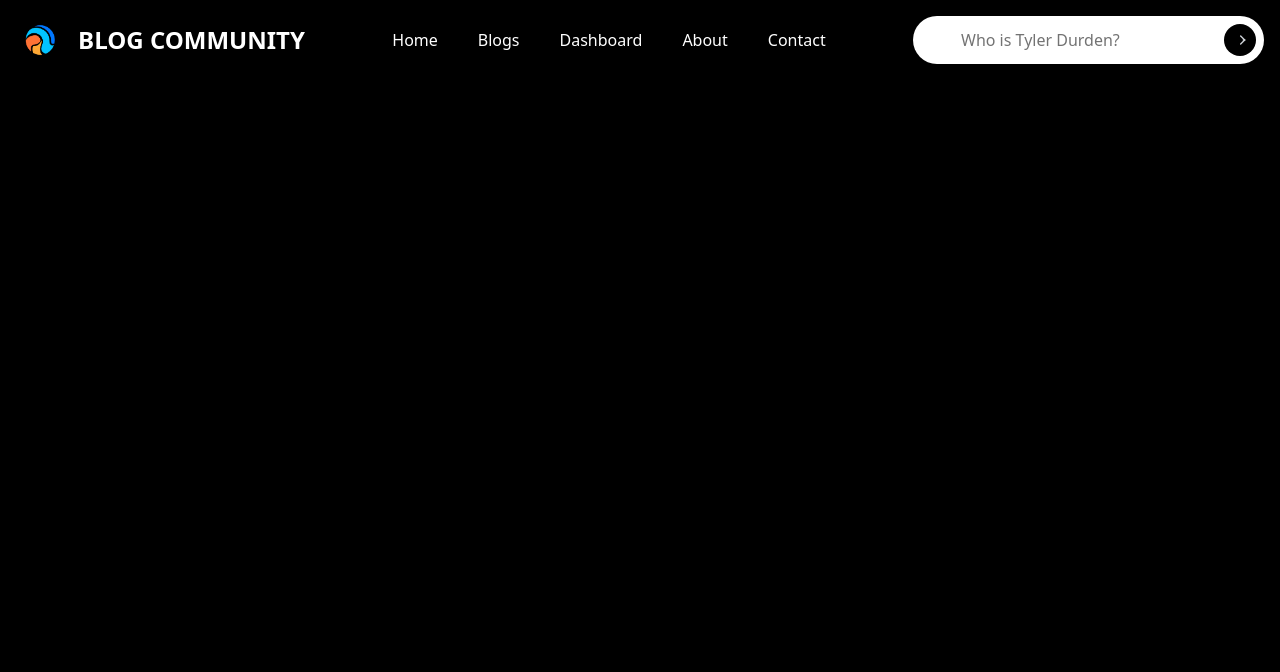
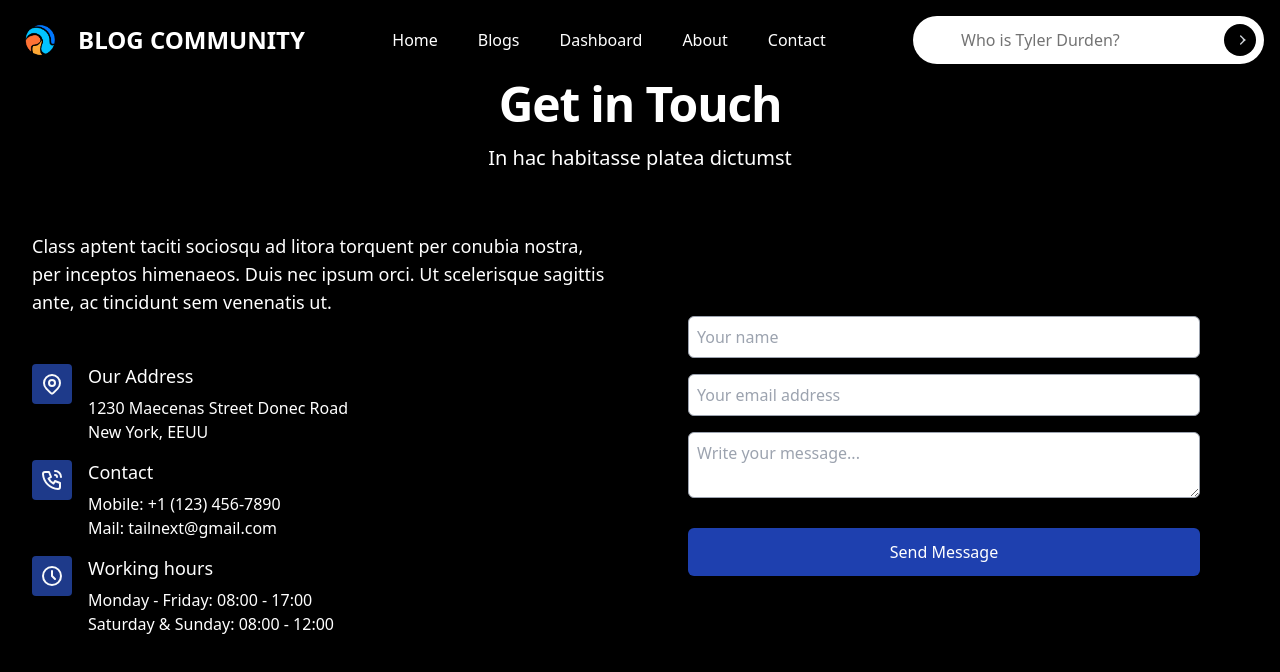
Before and after one commit to sourav0009/BlogApplaction, a Next.js app in the folder client/: page /contact in a window 1280 px wide. Shown: the top 672 px of the page. Built offline with nearby package versions, Linux system fonts and the light colour scheme.

Commit message:
contact page

```diff
--- a/client/app/contact/page.tsx
+++ b/client/app/contact/page.tsx
@@ -1,11 +1,178 @@
-import React from 'react'
+"use client"
+import React from 'react';
+import { useState } from 'react';
+import { toast, ToastContainer } from 'react-toastify';
+import 'react-toastify/dist/ReactToastify.css';
 
-const page = () => {
+const ContactSection = () => {
+
+  const [name, setName] = useState('');
+  const [email, setEmail] = useState('');
+  const [issue, SetIssue] = useState('');
+
+
+
+  const notify = async () => {
+    try {
+      const response = await fetch(`${process.env.NEXT_PUBLIC_DOMAIN}/submitissues`, {
+        method: 'POST',
+        headers: {
+          'Content-Type': 'application/json',
+        },
+        body: JSON.stringify({ name, email, issue }),
+      });
+
+      if (!response.ok) {
+        throw new Error('Failed to take your request ');
+      }
+      toast.success('Issue sent successfully!', {
+        theme: 'dark',
+        autoClose: 3000,
+        hideProgressBar: false,
+        closeOnClick: true,
+        pauseOnHover: true,
+        draggable: true,
+        position: 'top-right'
+      });
+    } catch (error) {
+      console.error('Failed to add comment', error);
+      toast.error('Place Try again!', {
+        theme: 'dark',
+        autoClose: 3000,
+        hideProgressBar: false,
+        closeOnClick: true,
+        pauseOnHover: true,
+        draggable: true,
+        position: 'top-right'
+      });
+    }
+  };
+
   return (
-    <div>
+    <section className=" dark:bg-slate-800" id="contact">
+      <ToastContainer />
+      <div className="mx-auto max-w-7xl px-4 py-16 sm:px-6 lg:px-8 lg:py-20">
+        <div className="mb-4">
+          <div className="mb-6 max-w-3xl text-center sm:text-center md:mx-auto md:mb-12 ">
+            <h2 className="font-heading mb-4 font-bold tracking-tight text-white dark:text-white text-3xl sm:text-5xl">
+              Get in Touch
+            </h2>
+            <p className="mx-auto mt-4 max-w-3xl text-xl  text-white dark:text-slate-400">In hac habitasse platea
+              dictumst
+            </p>
+          </div>
+        </div>
+        <div className="flex items-stretch justify-center">
+          <div className="grid md:grid-cols-2">
+            <div className="h-full pr-6">
+              <p className="mt-3 mb-12 text-lg text-white dark:text-slate-400">
+                Class aptent taciti sociosqu ad
+                litora torquent per conubia nostra, per inceptos himenaeos. Duis nec ipsum orci. Ut scelerisque
+                sagittis ante, ac tincidunt sem venenatis ut.
+              </p>
+              <ul className="mb-6 md:mb-0">
+                <li className="flex">
+                  <div className="flex h-10 w-10 items-center justify-center rounded bg-blue-900 text-gray-50">
+                    <svg xmlns="http://www.w3.org/2000/svg" width="24" height="24" viewBox="0 0 24 24"
+                      fill="none" stroke="currentColor" strokeWidth="2" strokeLinecap="round"
+                      strokeLinejoin="round" className="h-6 w-6">
+                      <path d="M9 11a3 3 0 1 0 6 0a3 3 0 0 0 -6 0"></path>
+                      <path
+                        d="M17.657 16.657l-4.243 4.243a2 2 0 0 1 -2.827 0l-4.244 -4.243a8 8 0 1 1 11.314 0z">
+                      </path>
+                    </svg>
+                  </div>
+                  <div className="ml-4 mb-4">
+                    <h3 className="mb-2 text-lg font-medium leading-6 text-white dark:text-white">Our Address
+                    </h3>
+                    <p className="text-white dark:text-slate-400">1230 Maecenas Street Donec Road</p>
+                    <p className="text-white dark:text-slate-400">New York, EEUU</p>
+                  </div>
+                </li>
+                <li className="flex">
+                  <div className="flex h-10 w-10 items-center justify-center rounded bg-blue-900 text-gray-50">
+                    <svg xmlns="http://www.w3.org/2000/svg" width="24" height="24" viewBox="0 0 24 24"
+                      fill="none" stroke="currentColor" strokeWidth="2" strokeLinecap="round"
+                      strokeLinejoin="round" className="h-6 w-6">
+                      <path
+                        d="M5 4h4l2 5l-2.5 1.5a11 11 0 0 0 5 5l1.5 -2.5l5 2v4a2 2 0 0 1 -2 2a16 16 0 0 1 -15 -15a2 2 0 0 1 2 -2">
+                      </path>
+                      <path d="M15 7a2 2 0 0 1 2 2"></path>
+                      <path d="M15 3a6 6 0 0 1 6 6"></path>
+                    </svg>
+                  </div>
+                  <div className="ml-4 mb-4">
+                    <h3 className="mb-2 text-lg font-medium leading-6 text-white dark:text-white">Contact
+                    </h3>
+                    <p className="text-white dark:text-slate-400">Mobile: +1 (123) 456-7890</p>
+                    <p className="text-white dark:text-slate-400">Mail: tailnext@gmail.com</p>
+                  </div>
+                </li>
+                <li className="flex">
+                  <div className="flex h-10 w-10 items-center justify-center rounded bg-blue-900 text-gray-50">
+                    <svg xmlns="http://www.w3.org/2000/svg" width="24" height="24" viewBox="0 0 24 24"
+                      fill="none" stroke="currentColor" strokeWidth="2" strokeLinecap="round"
+                      strokeLinejoin="round" className="h-6 w-6">
+                      <path d="M3 12a9 9 0 1 0 18 0a9 9 0 0 0 -18 0"></path>
+                      <path d="M12 7v5l3 3"></path>
+                    </svg>
+                  </div>
+                  <div className="ml-4 mb-4">
+                    <h3 className="mb-2 text-lg font-medium leading-6 text-white dark:text-white">Working
+                      hours</h3>
+                    <p className="text-white dark:text-slate-400">Monday - Friday: 08:00 - 17:00</p>
+                    <p className="text-white dark:text-slate-400">Saturday &amp; Sunday: 08:00 - 12:00</p>
+                  </div>
+                </li>
+              </ul>
+            </div>
+            <div className="card h-fit max-w-6xl p-5 md:p-12" id="form">
+              <h2 className="mb-4 text-2xl font-bold">Ready to Get Started?</h2>
+              <form id="contactForm" onSubmit={(e) => {
+                e.preventDefault();
+                notify();
+              }}>
+                <div className="mb-6">
+                  <div className="mx-0 mb-1 sm:mb-4">
+                    <div className="mx-0 mb-1 sm:mb-4">
+                      <label htmlFor="name" className="pb-1 text-xs uppercase tracking-wider"></label>
+                      <input type="text" id="name" autoComplete="given-name" placeholder="Your name"
+                        value={name}
+                        onChange={(e) => setName(e.target.value)}
+                        required
+                        className="mb-2 w-full rounded-md border border-gray-400 py-2 pl-2 pr-4 shadow-md dark:text-gray-300 sm:mb-0"
+                        name="name" />
+                    </div>
+                    <div className="mx-0 mb-1 sm:mb-4">
+                      <label htmlFor="email" className="pb-1 text-xs uppercase tracking-wider"></label>
+                      <input type="email" id="email" autoComplete="email" placeholder="Your email address"
+                        value={email}
+                        onChange={(e) => setEmail(e.target.value)}
+                        required
+                        className="mb-2 w-full rounded-md border border-gray-400 py-2 pl-2 pr-4 shadow-md dark:text-gray-300 sm:mb-0"
+                        name="email" />
+                    </div>
+                  </div>
+                  <div className="mx-0 mb-1 sm:mb-4">
+                    <label htmlFor="textarea" className="pb-1 text-xs uppercase tracking-wider"></label>
+                    <textarea id="textarea" name="textarea" placeholder="Write your message..."
+                      value={issue}
+                      onChange={(e) => SetIssue(e.target.value)}
+                      required
+                      className="mb-2 w-full rounded-md border border-gray-400 py-2 pl-2 pr-4 shadow-md dark:text-gray-300 sm:mb-0"></textarea>
+                  </div>
+                </div>
+                <div className="text-center">
+                  <button type="submit"
+                    className="w-full bg-blue-800 text-white px-6 py-3 font-xl rounded-md sm:mb-0">Send Message</button>
+                </div>
+              </form>
+            </div>
+          </div>
+        </div>
+      </div>
+    </section>
+  );
+};
 
-    </div>
-  )
-}
-
-export default page
+export default ContactSection;
--- a/client/package.json
+++ b/client/package.json
@@ -14,6 +14,7 @@
     "next": "14.2.8",
     "react": "^18",
     "react-dom": "^18",
+    "react-toastify": "^10.0.5",
     "tailwind-merge": "^2.5.2"
   },
   "devDependencies": {
```
Also changed, not shown: 2 other files (tests, documents, lock files or other folders).
